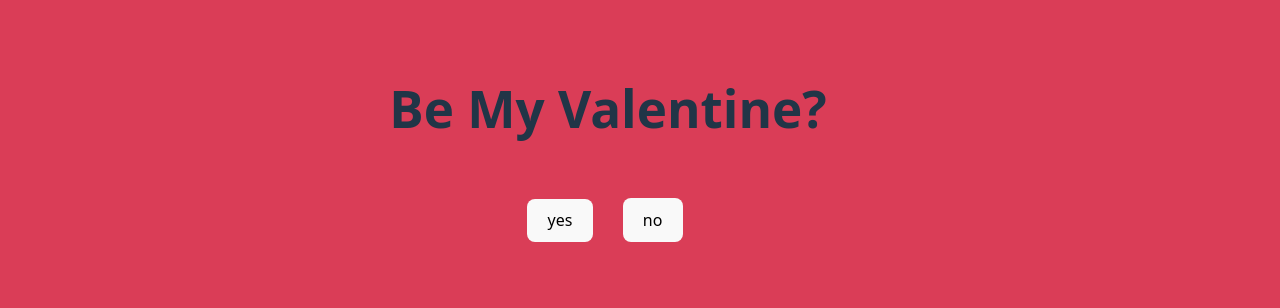
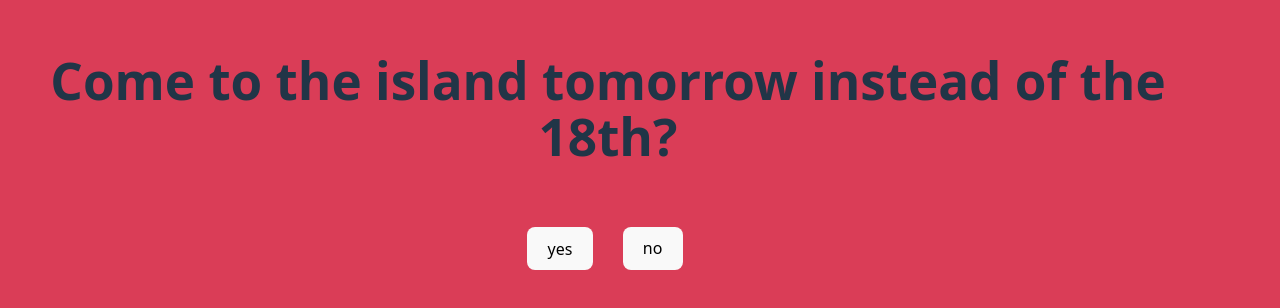
Before and after one commit to intrqu/bemyvalentine, a React (Vite) app: page / in a window 1280 px wide. Shown: the part 256-564 px from the top of the page. Built offline with nearby package versions, Linux system fonts and the light colour scheme.

Commit message:
update words to island

```diff
--- a/src/App.tsx
+++ b/src/App.tsx
@@ -189,7 +189,7 @@ export default function App() {
 					gap: "28px",
 				}}
 			>
-				<h1>Be My Valentine?</h1>
+				<h1>Come to the island tomorrow instead of the 18th?</h1>
 
 				{!showThanks && (
 					<>
```
